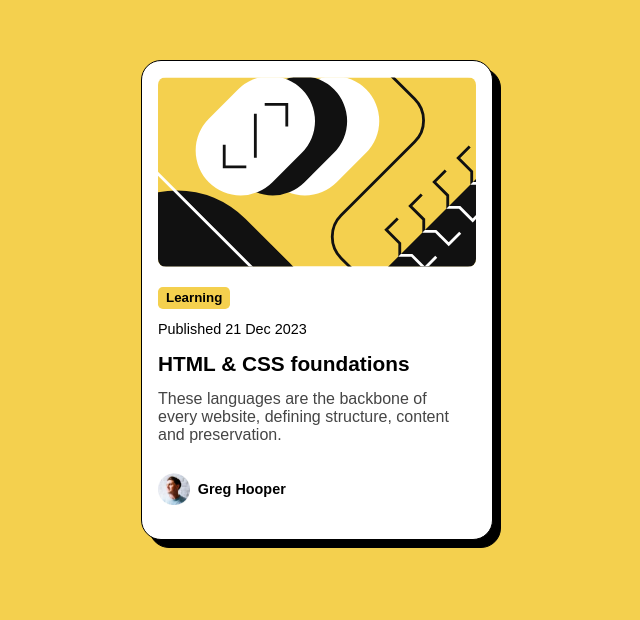
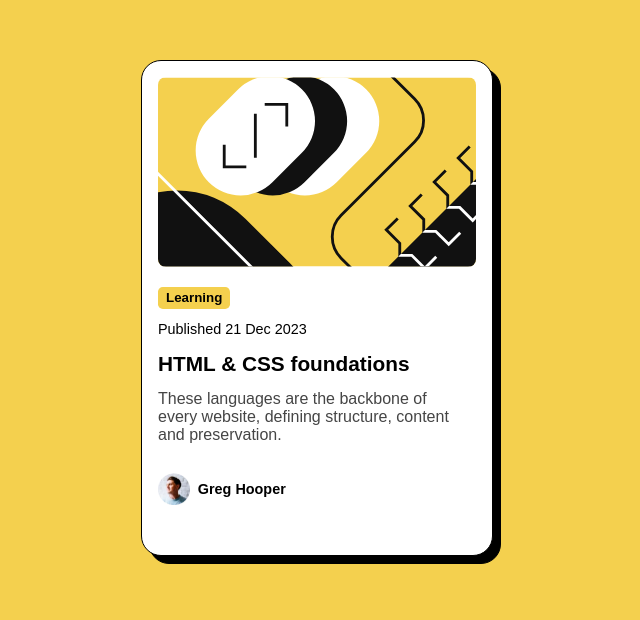
Before and after one commit to SonicPlays08/Blog-Preview-Card, a plain HTML site: page index.html in a window 1280 px wide. Shown: the part 180-800 px from the top of the page, without its empty margins (323-963 px from the left). Drawn offline with Linux system fonts and the light colour scheme.

Commit message:
Update styles.css

```diff
--- a/styles/styles.css
+++ b/styles/styles.css
@@ -18,7 +18,7 @@ body{
     margin-top: 15em;
     margin-bottom: 15em;
     width: 22rem;
-    height: 30rem;
+    height: 31rem;
     border-radius: 20px;
     border-color: black;
     border-style: solid;
```
